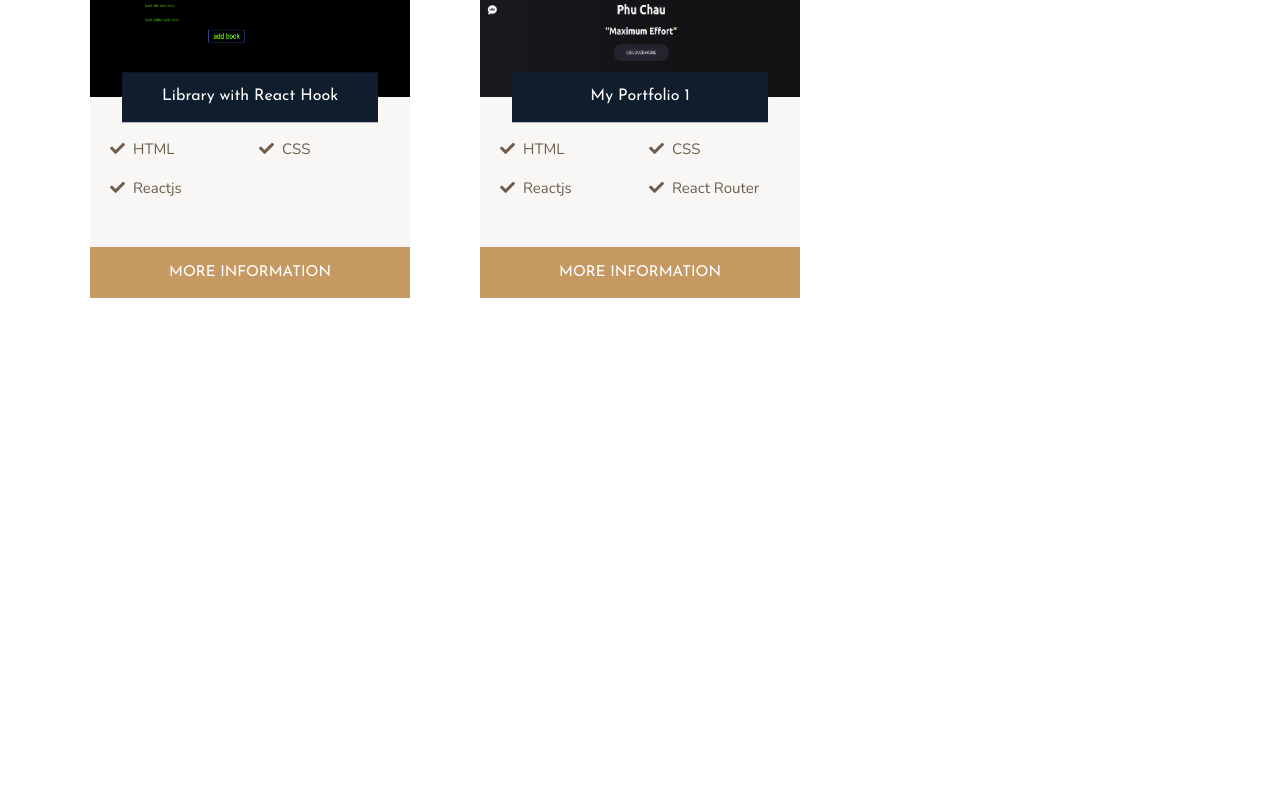
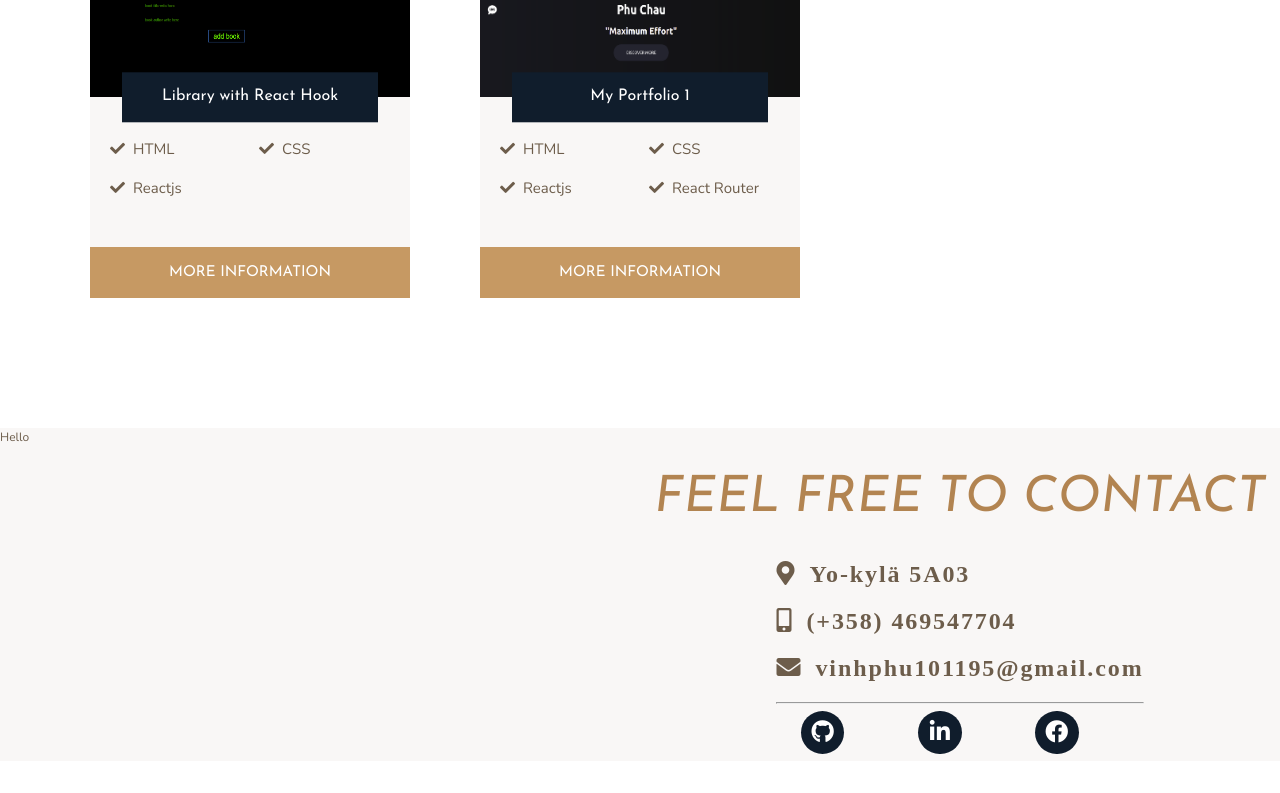
Before and after one commit to vinhphu101195/Phu-Chau-Portfolio-2, a React (Create React App) app: page / in a window 1280 px wide. Shown: the part 3516-4309 px from the top of the page. Before the commit the page ends 3994 px from the top, so only its background shows below. Built offline with nearby package versions, Linux system fonts and the light colour scheme.

Commit message:
build contact information

```diff
--- a/src/App.js
+++ b/src/App.js
@@ -6,6 +6,7 @@ import Header from "./components/headerPage/HeaderPage";
 import Profile from "./components/profile/Profile";
 import Skills from "./components/skills/Skills";
 import Projects from "./components/projects/Projects";
+import Contact from "./components/contact/Contact";
 
 import "./sass/main.scss";
 
@@ -17,6 +18,7 @@ function App() {
         <Profile></Profile>
         <Skills></Skills>
         <Projects></Projects>
+        <Contact></Contact>
       </ProjectContexts>
     </div>
   );
--- a/src/components/contact/Contact.js
+++ b/src/components/contact/Contact.js
@@ -0,0 +1,73 @@
+import React from 'react';
+
+const Contact = () => {
+    return (
+        <section className="contact">
+            <div className="contact__email">Hello </div>
+
+            <div className="contact__infor">
+                <h1 className="heading-3  contact__infor__header">FEEL FREE TO CONTACT</h1>
+                <div className="contact__infor__detail">
+                    <div className="contact__infor__adress">
+                        <i className="fas fa-map-marker-alt fa-2x">
+                            <span className="contact__infor__text place">Yo-kylä 5A03</span>
+                        </i>
+                    </div>
+
+                    <div className="contact__infor__phone">
+                        <i className="fas fa-mobile-alt fa-2x">
+                            <span className="contact__infor__text phone">(+358) 469547704</span>
+                        </i>
+                    </div>
+
+                    <div className="contact__infor__email">
+                        <i className="fa fa-envelope fa-2x">
+                            <span className="contact__infor__text">
+                                <a href="mailto:vinhphu101195@gmail.com" className="gmail">
+                                    vinhphu101195@gmail.com
+                            </a>
+                            </span>
+                        </i>
+                    </div>
+                    <hr />
+                    <div className="contact__infor__social-media">
+                        <div>
+                            <a
+                                href="https://github.com/vinhphu101195"
+                                target="_blank"
+                                className="contact-icon "
+                            >
+                                <i className="fab fa-github rotate-center" aria-hidden="true" />
+                            </a>
+                        </div>
+                        <div>
+                            <a
+                                href="https://www.linkedin.com/in/phu-chau-155369171/"
+                                target="_blank"
+                                className="contact-icon"
+                            >
+                                <i
+                                    className="fab fa-linkedin-in rotate-center"
+                                    aria-hidden="true"
+                                />
+                            </a>
+                        </div>
+                        <div>
+                            <a
+                                href="https://www.facebook.com/vinhphu.chau.79"
+                                target="_blank"
+                                className="contact-icon"
+                            >
+                                <i
+                                    className="fab fa-facebook rotate-center"
+                                    aria-hidden="true"
+                                />
+                            </a>
+                        </div>
+                    </div>
+                </div></div>
+        </section>
+    );
+}
+
+export default Contact;
--- a/src/components/contact/_contact.scss
+++ b/src/components/contact/_contact.scss
@@ -0,0 +1,127 @@
+.contact{
+    grid-column: column-start/ main-end;
+    background-color: $color-grey-light-1;
+    font-size: 1.2rem;
+
+    display:grid;
+    grid-template-columns: repeat(auto-fit, minmax(50rem, 1fr));
+
+
+    &__infor{
+        display: flex;
+        flex-direction: column;
+        align-items: center;
+
+        &__header{
+            padding-top: 3.125rem;
+            margin-bottom: 2.125rem;
+            font-size: 5rem;
+        }
+        &__text{
+            letter-spacing: 1.9px;
+            font-size: 300;
+            margin-left: 1.5rem;
+        }
+        &__adress,&__phone,&__email{
+            margin-bottom: 2rem;
+
+        }
+
+        &__social-media{
+            display: flex;
+            justify-content: space-around;
+        }
+
+        &__social-media{
+            position: relative;
+            font-size: 2.3rem;
+            text-align: center;
+            margin-right: 1.56rem;
+            & div a{
+                color: currentColor;
+            }
+
+            & div{
+                position: relative;
+                top: 0;
+                left: -1.25rem;
+                display: inline-block;
+                height: 4.375rem;
+                width: 4.375rem;
+                margin: 0.625rem auto;
+                line-height: 4.375rem;
+                border-radius: 50%;
+                color: #fff;
+                background-color: $color-secondary;
+                cursor: pointer;
+                transition: all 0.2s ease-in-out;
+
+                &:hover{
+                    background-color: $color-primary;
+                    transform: translateY(-3px);
+                }
+            }
+
+            & div:before {
+                content: "";
+                position: absolute;
+                top: 0;
+                left: 0;
+                width: 4.375rem;
+                height: 4.375rem;
+                line-height: 4.375rem;
+                border-radius: 50%;
+                opacity: 0;
+                box-shadow: 0 0 0 2px $color-primary;
+                transition: all 0.2s ease-in-out;
+                z-index: -1;
+              }
+
+            & div:hover:before {
+                opacity: 1;
+                -webkit-transform: scale(1.12);
+                transform: scale(1.12);
+                transition-timing-function: cubic-bezier(0.37, 0.74, 0.15, 1.65);
+              }
+
+        }
+    }
+}
+
+.gmail{
+    text-decoration: none;
+    color: inherit;
+
+    &:hover{
+        color:$color-primary;
+    }
+}
+
+
+@-webkit-keyframes rotate-center {
+    0% {
+      -webkit-transform: rotate(0);
+      transform: rotate(0);
+    }
+    100% {
+      -webkit-transform: rotate(360deg);
+      transform: rotate(360deg);
+    }
+  }
+  @keyframes rotate-center {
+    0% {
+      -webkit-transform: rotate(0);
+      transform: rotate(0);
+    }
+    100% {
+      -webkit-transform: rotate(360deg);
+      transform: rotate(360deg);
+    }
+  }
+
+  .rotate-center {
+    -webkit-animation-duration: 2s;
+    animation-duration: 2s;
+    -webkit-animation-name: rotate-center;
+    animation-name: rotate-center;
+  }
```
